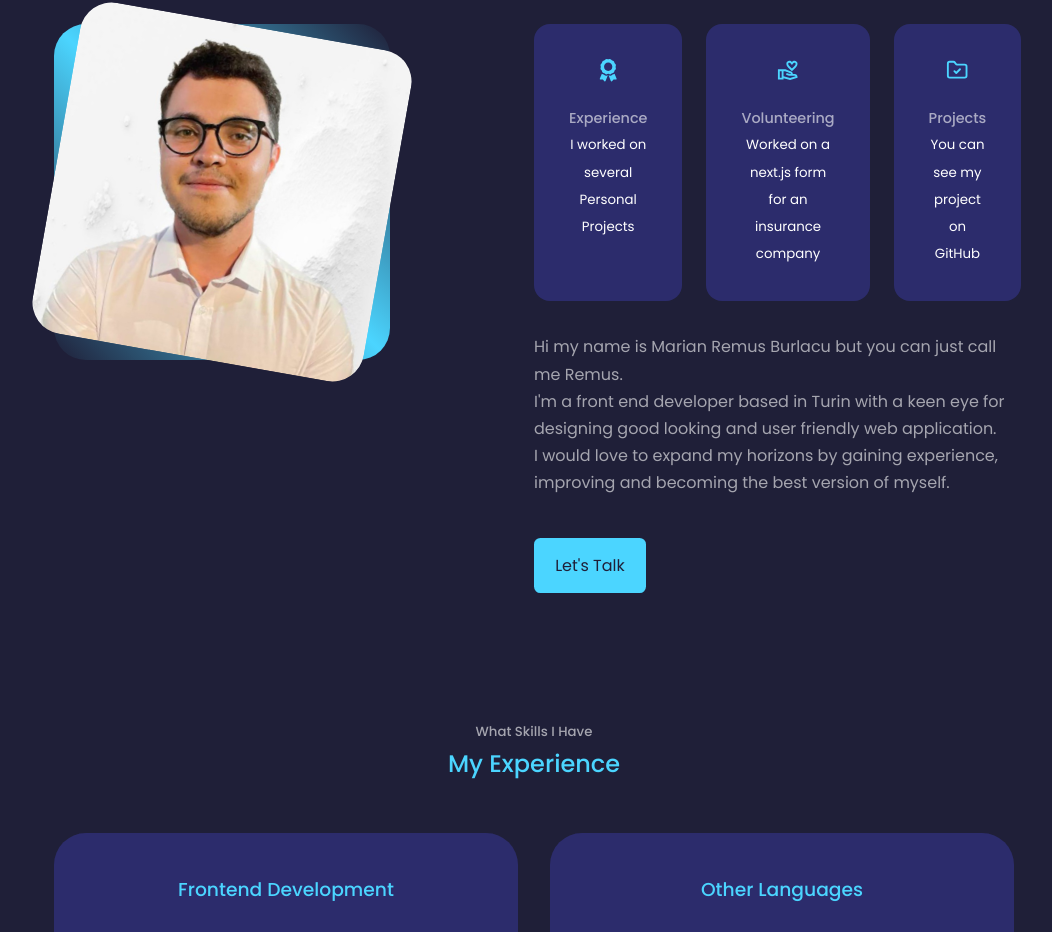
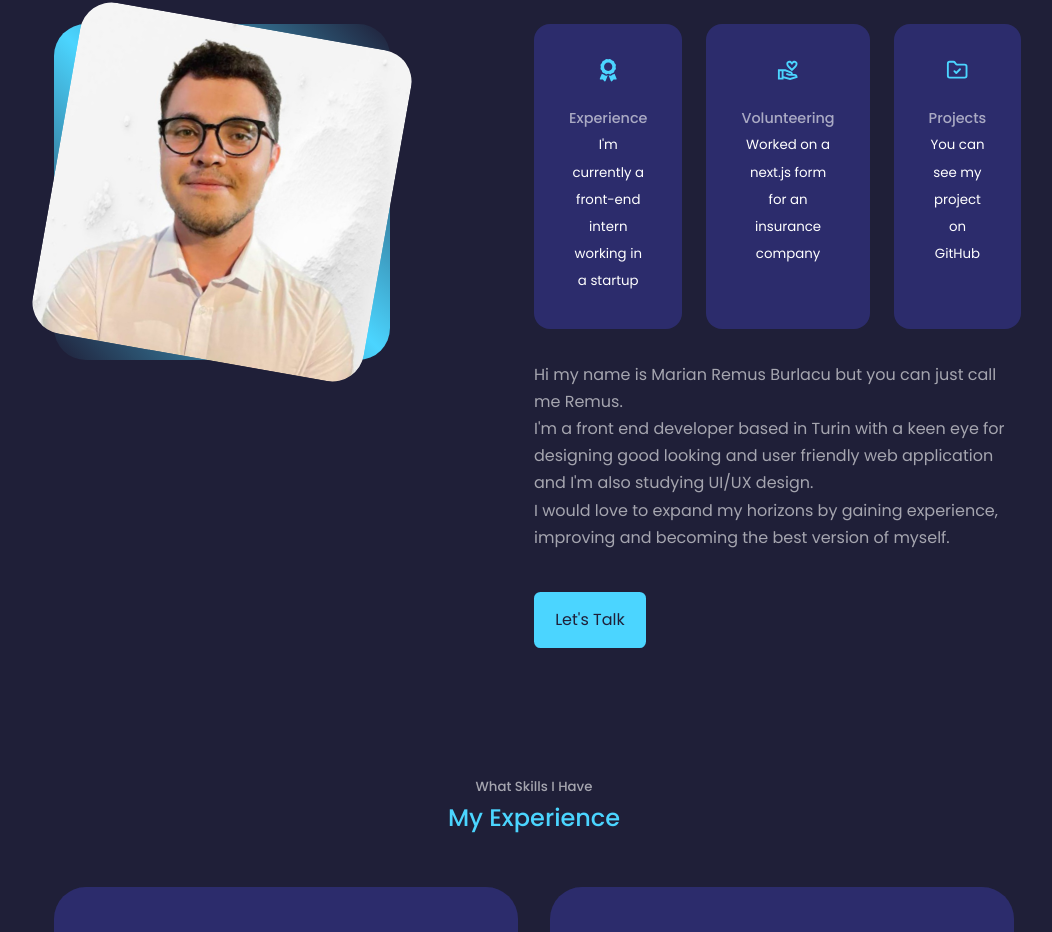
Before and after one commit to remus00/Portfolio---Sass, a React (Create React App) app: page / in a window 1280 px wide. Shown: the part 1015-1947 px from the top of the page, without its empty margins (106-1158 px from the left). Built offline with nearby package versions, Linux system fonts and the light colour scheme.

Commit message:
Some changes to the about me section

```diff
--- a/src/components/About.jsx
+++ b/src/components/About.jsx
@@ -22,7 +22,7 @@ const About = () => {
                         <article className="about__card">
                             <FaAward className="about__icon" />
                             <h5>Experience</h5>
-                            <small>I worked on several Personal Projects</small>
+                            <small>I'm currently a front-end intern working in a startup</small>
                         </article>
 
                         <article className="about__card">
@@ -42,7 +42,8 @@ const About = () => {
                         Hi my name is Marian Remus Burlacu but you can just call me Remus.
                         <br />
                         I'm a front end developer based in Turin with a keen eye for designing good
-                        looking and user friendly web application.
+                        looking and user friendly web application and I'm also studying UI/UX
+                        design.
                         <br />I would love to expand my horizons by gaining experience, improving
                         and becoming the best version of myself.
                     </p>
```
